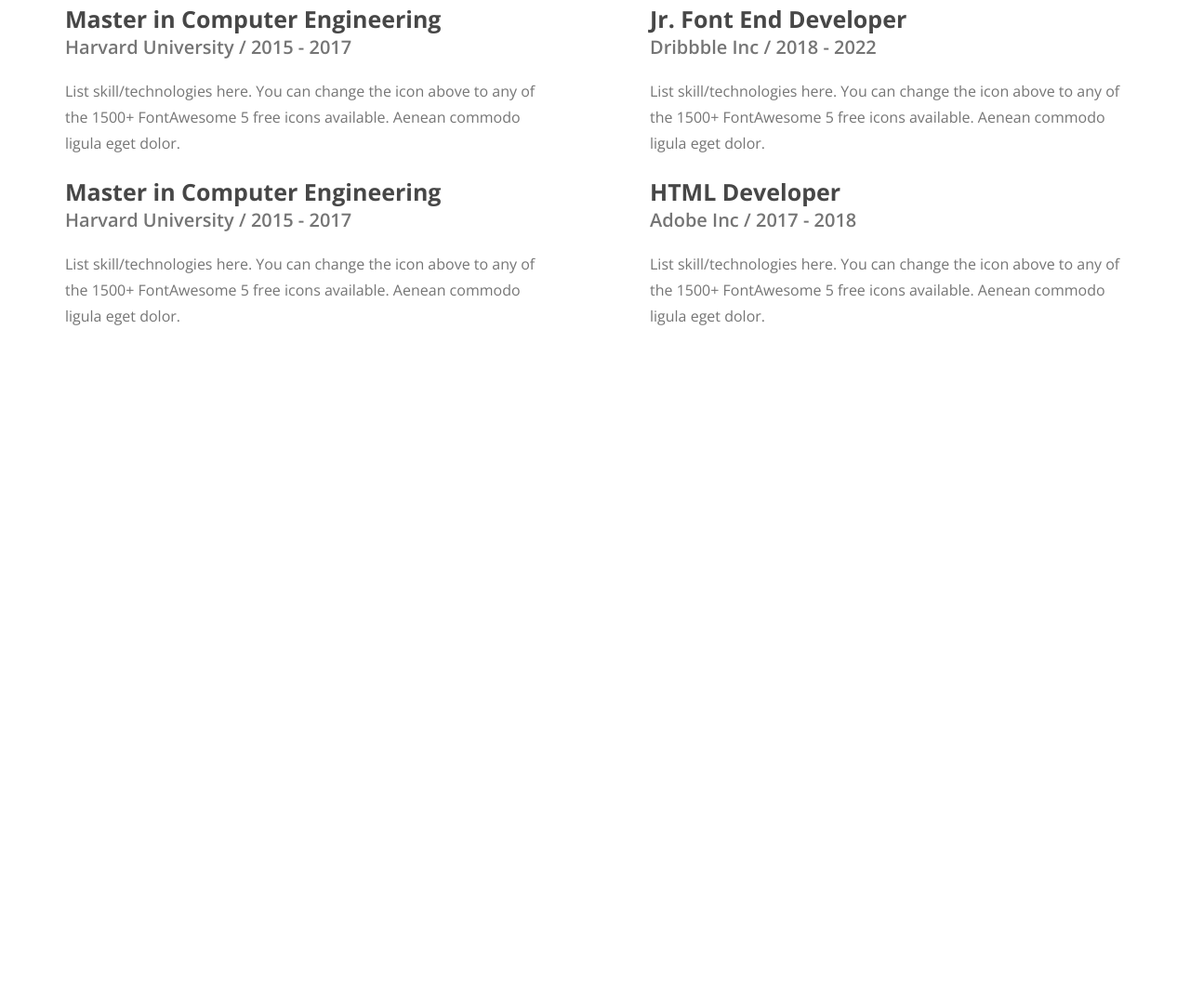
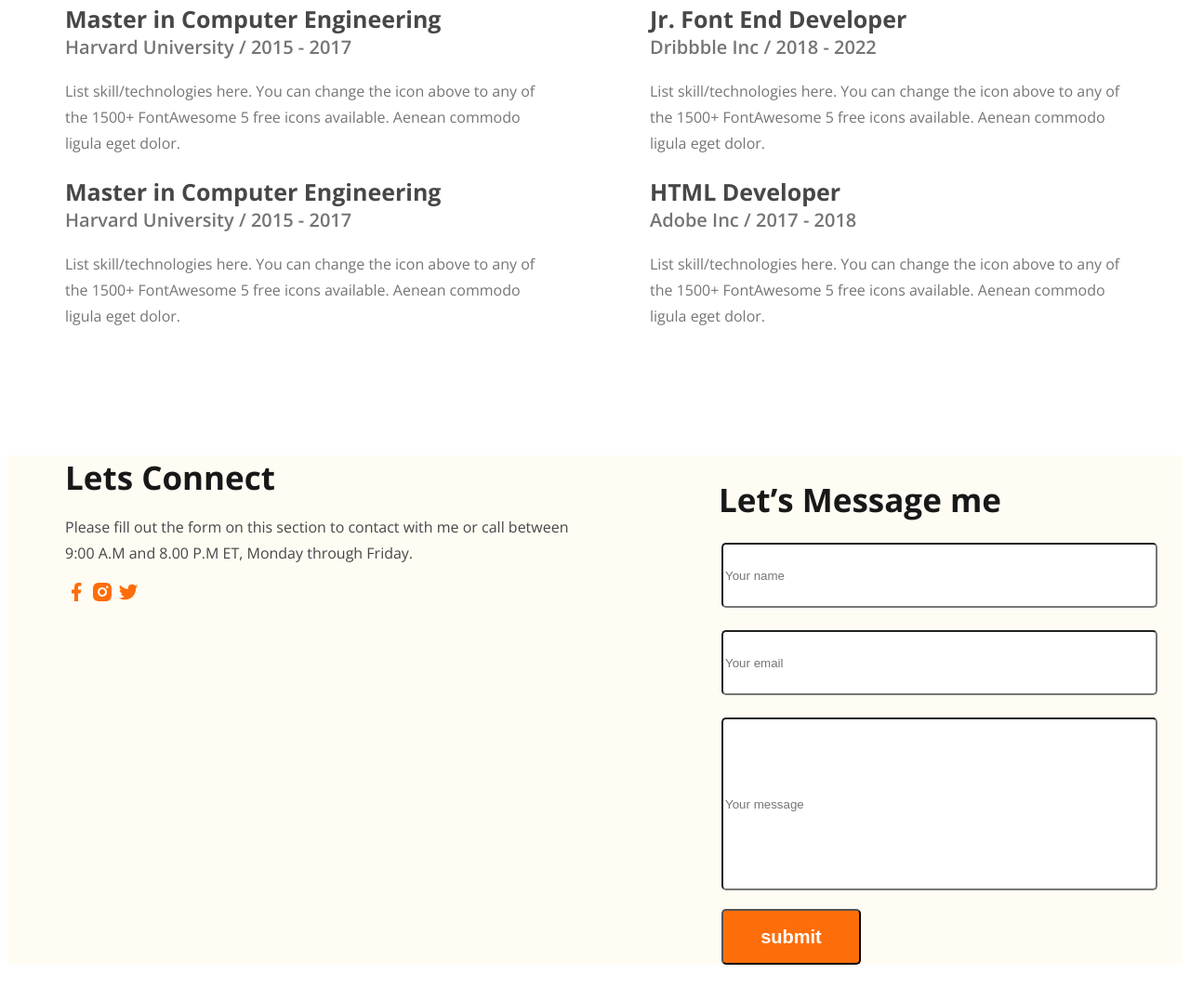
Before and after one commit to mdhanifbiswas27/portfolio-website, a plain HTML site: page index.html in a window 1280 px wide. Shown: the part 2793-3869 px from the top of the page at 93% size. Before the commit the page ends 3171 px from the top, so only its background shows below. Drawn offline with nearby package versions, Linux system fonts and the light colour scheme.

Commit message:
footer added succesfully

```diff
--- a/index.html
+++ b/index.html
@@ -140,8 +140,27 @@
         </section>
      </main>
 
-     <footer>
-
+     <footer class="">
+        <div class="footer">
+            <div class="footer-colam">
+                <he class="footer-title">Lets Connect</he>
+                <p class="footer-description">Please fill out the form on this section to contact with me or call between 9:00 A.M and 8.00 P.M ET, Monday through Friday.</p>
+                <div class="social-icons">
+                    <a href=""><img src="./images/icons/facebook.png" alt=""></a>
+                    <a href=""><img src="./images/icons/insta.png" alt=""></a>
+                    <a href=""><img src="./images/icons/twitter.png" alt=""></a>
+                </div>
+            </div>
+            <div class="footer-colam form-colum">
+                <h1 class="footer-title">Let’s Message me</h1>
+                <div class="form">
+                    <input class="common-input" type="text" placeholder="Your name">
+                    <input class="common-input type="email" name="" id="" placeholder="Your email">
+                    <input class="message" type="text" name="" id="" placeholder="Your message">
+                    <button class="btn-primary last-btn">submit</button>
+                </div>
+            </div>
+        </div>
      </footer>
 </body>
 </html>
--- a/style/style.css
+++ b/style/style.css
@@ -260,4 +260,73 @@ main {
     font-weight: 400;
     line-height: 28px;
 }
+
 /* footer style */
+.footer {
+    display: flex;
+}
+
+.footer {
+    width: 1140px;
+    margin: 120px auto;
+    margin-bottom: 50px;
+}
+
+footer {
+    background: #fffcf3;
+}
+
+.footer-colam {
+    width: 50%;
+}
+
+.form,
+input {
+    display: block;
+    align-items: center;
+    margin-left: 68px;
+}
+
+.footer-title {
+    color: #181818;
+    text-align: center;
+    font-size: 35px;
+    font-weight: 700;
+}
+
+.footer-description {
+    width: 562px;
+    color: #474747;
+    font-size: 16px;
+    font-weight: 400;
+    line-height: 28px;
+}
+
+.form-colum {
+    padding: auto 50px;
+}
+
+.last-btn {
+    margin-left: 68px;
+    color: #FFF;
+    text-align: center;
+    font-size: 20px;
+    font-weight: 700;
+    margin-top: 20px;
+    width: 150px;
+    height: 60px;
+}
+
+.common-input {
+    width: 461px;
+    height: 64px;
+    border-radius: 5px;
+    background: #FFF;
+    margin-bottom: 24px;
+}
+.message{
+    width: 461px;
+    height: 180px;
+    border-radius: 5px;
+    background: #FFF;
+}
```
